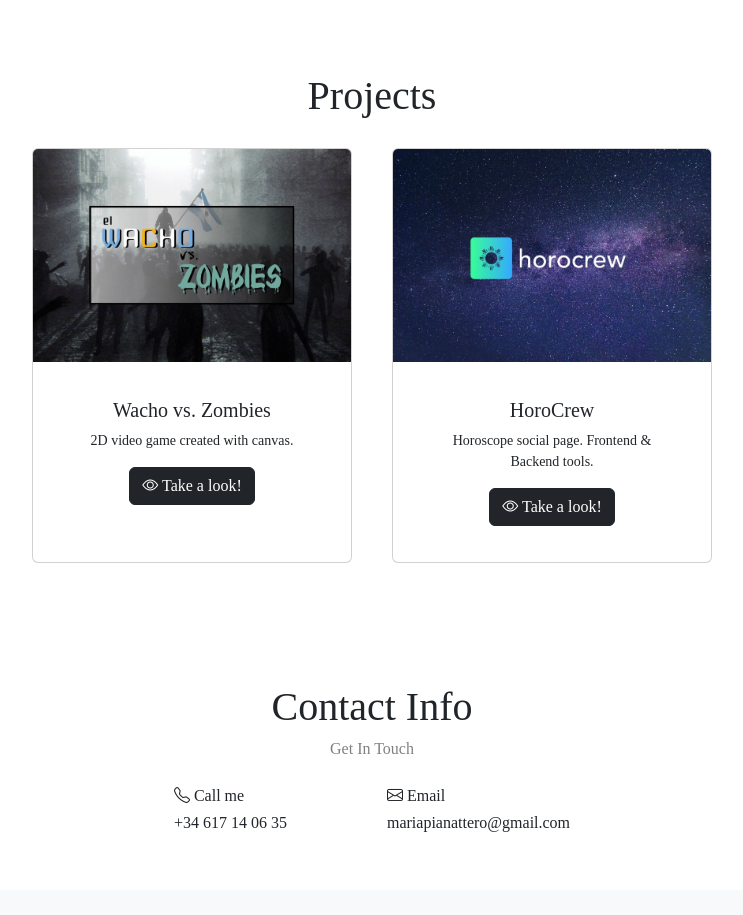
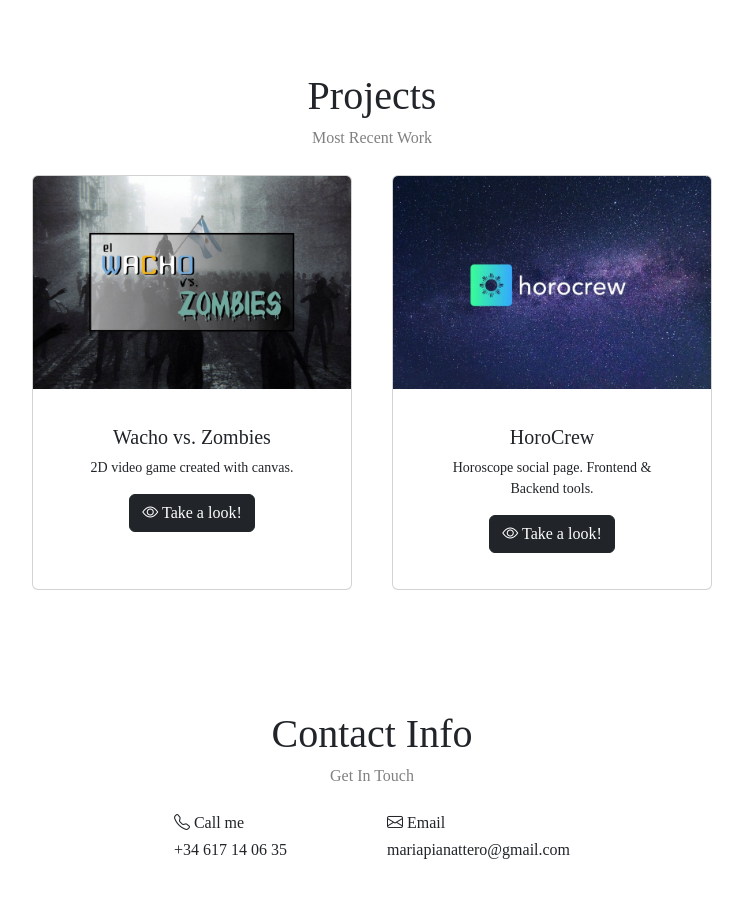
Before and after one commit to pianattero/mpnat-Web, a React (Vite) app: page / in a window 1280 px wide. Shown: the part 1040-1955 px from the top of the page, without its empty margins (268-1011 px from the left). Built offline with nearby package versions, Linux system fonts and the light colour scheme; a web font is replaced by a local one.

Commit message:
added subtitle to projects sections

```diff
--- a/src/components/Projects/Projects.jsx
+++ b/src/components/Projects/Projects.jsx
@@ -7,6 +7,8 @@ export const Projects = () => {
   return (
     <div id="projects">
       <h1>Projects</h1>
+      <h6 style={{ color: "gray", fontWeight: 100 }}>Most Recent Work</h6>
+
       <div className="project-info">
         <div className="card" style={{ width: "20rem" }}>
           <img src={wvsz} className="card-img-top" alt="Wacho vs. Zombies" />
```
